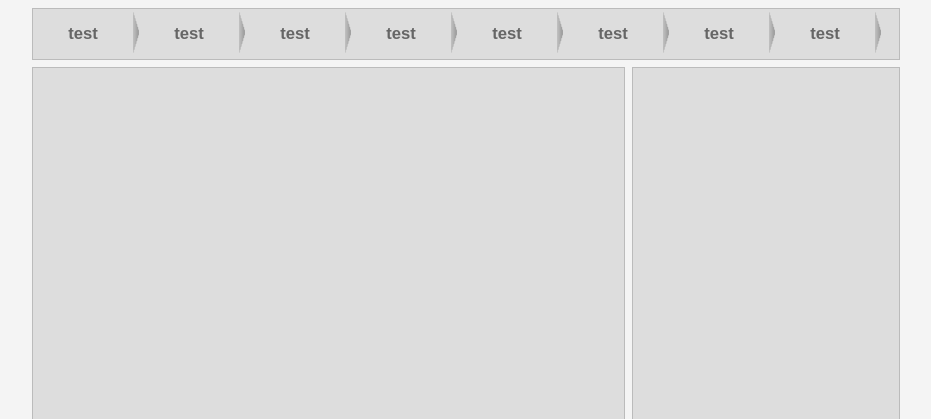
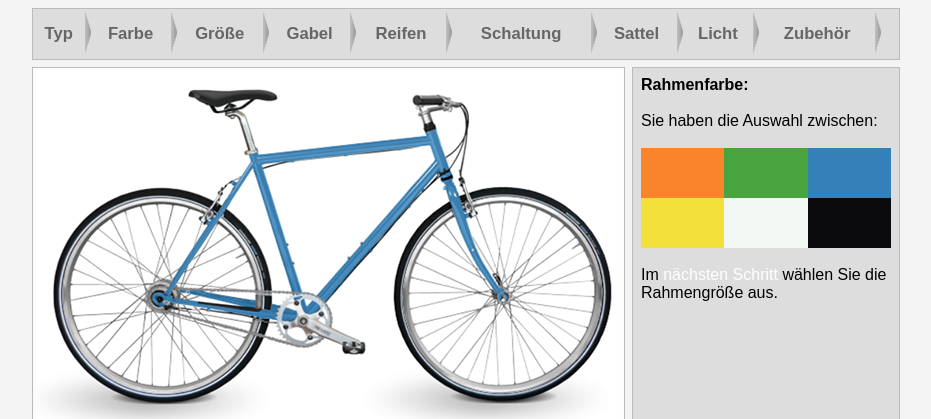
Before and after one commit to mcmyffin/SE2P_FahrradKonfigurator, a PHP site: page /index.php?section=step02 in a window 1280 px wide. Shown: the part 134-553 px from the top of the page, without its empty margins (174-1105 px from the left). Run offline with PHP 8.4, Linux system fonts and the light colour scheme.

Commit message:
html/Text - Konfigurator Schritt 2 - Rahmenfarbe
Konfigurator Schritt 2 - Rahmenfabe muss mit einem Layout versehen,
sowie mit einem kleinen Beschreibungstext oder ggf. rechtlichen
Grundlagen ausgeschmückt werden.

```diff
--- a/Umsetzung/de/step02.php
+++ b/Umsetzung/de/step02.php
@@ -3,18 +3,21 @@
 		<table height="50px" width="850px">
 			<colgroup>
 			<?php
-			$count=8; //auslesen der Datein auch Namen mit php
+			$count=9; //auslesen der Datein auch Namen mit php
 			for($i=0; $i < $count; $i++){
-				echo "<col>";
-				echo "<col width=\"6px\">";
+				echo "\t\t\t\t<col>\n";
+				echo "\t\t\t\t<col width=\"6px\">\n";
 			}
 			?>
 			</colgroup>
 			<tr>
 			<?php
+			$array = ["Typ","Farbe","Größe","Gabel","Reifen","Schaltung","Sattel","Licht","Zubehör"];
 			for($i=0; $i < $count; $i++){
-				echo "<td align=\"center\"><b class=\"text\">test</b></td>";
-				echo "<td><img alt=\"|\" height=\"41px\" src=\"de/get/timeline-break.png\" /></td>";
+				echo "\t\t\t\t<td align=\"center\"><b class=\"text\">";
+				echo $array[$i];
+				echo "</b></td>\n";
+				echo "\t\t\t\t<td><img alt=\"|\" height=\"41px\" src=\"de/get/timeline-break.png\" /></td>\n";
 			}
 			?>
 			</tr>
@@ -22,13 +25,28 @@
 	</div>
 </div>
 <div id="view-bg">
-	<div id="view"></div>
+	<div id="view"><img alt="$php" height="366px" src="de/get/stadtrad/stadtrad-blau.png" width="591px"/></div>
 </div>
 <div id="infobox-bg">
-	<div id="infobox"></div>
+	<div id="infobox">
+		<b>Rahmenfarbe:</b><br /><br />
+		Sie haben die Auswahl zwischen:<br /><br />
+		<table style="border-spacing: 0px;">
+			<tr>
+				<td align="center" bgcolor="#fa842b" height="50px" width="85px"></td>
+				<td align="center" bgcolor="#48a43f" height="50px" width="85px"></td>
+				<td align="center" bgcolor="#3481b9" height="50px" width="85px"></td>
+			</tr>
+			<tr>
+				<td align="center" bgcolor="#f3e03b" height="50px" width="85px"></td>
+				<td align="center" bgcolor="#f4f8f4" height="50px" width="85px"></td>
+				<td align="center" bgcolor="#0a0a0d" height="50px" width="85px"></td>
+			</tr>
+		</table><br />
+		Im <a href="index.php?section=step03">nächsten Schritt</a> wählen Sie die Rahmengröße aus.<br /><br />
+	</div>
 </div>
 <div id="menu">
-	<div id="last"><a href="index.php?section=step02"><img alt="Last" src="de/get/last.png" /></a></div>
 	<div id="info">
 		<div id="info-bg-left"></div>
 		<div id="info-bg-center"><div class="info">Aktueller Preis: php€</div></div>
```
